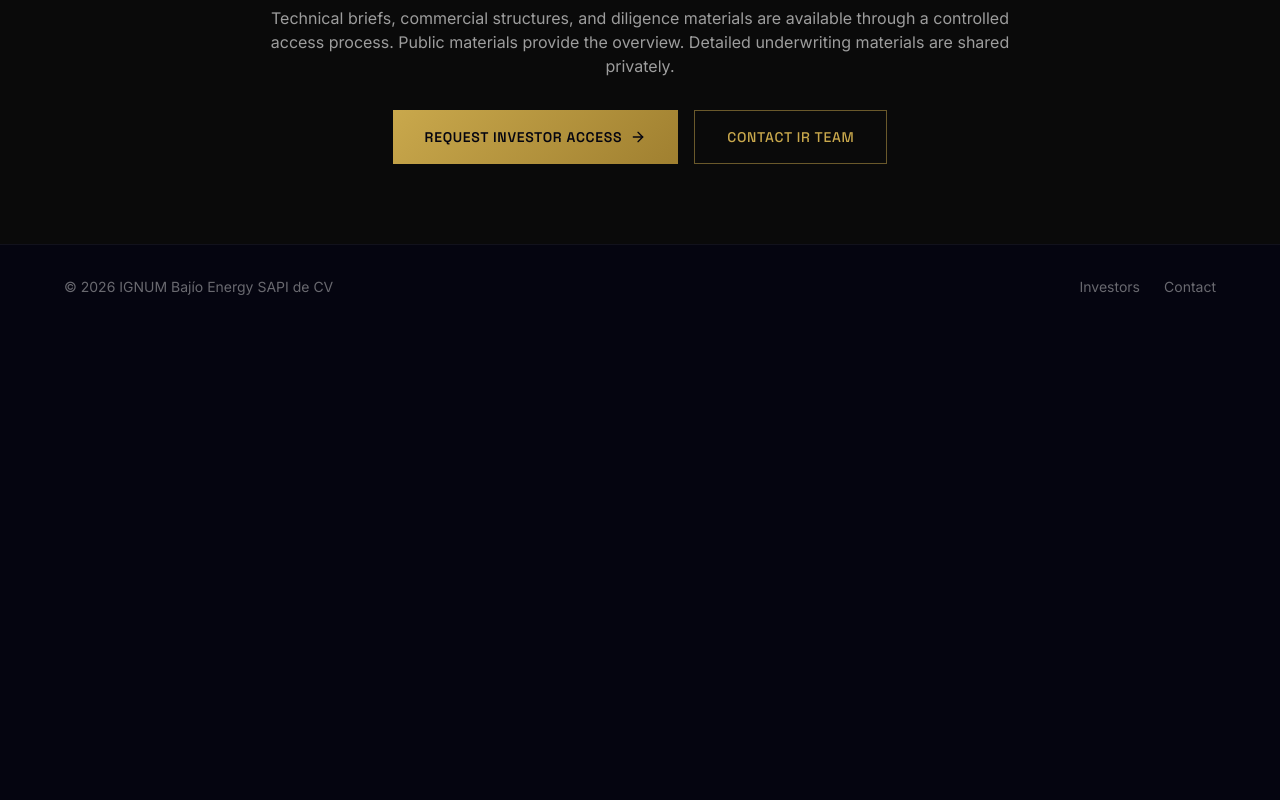
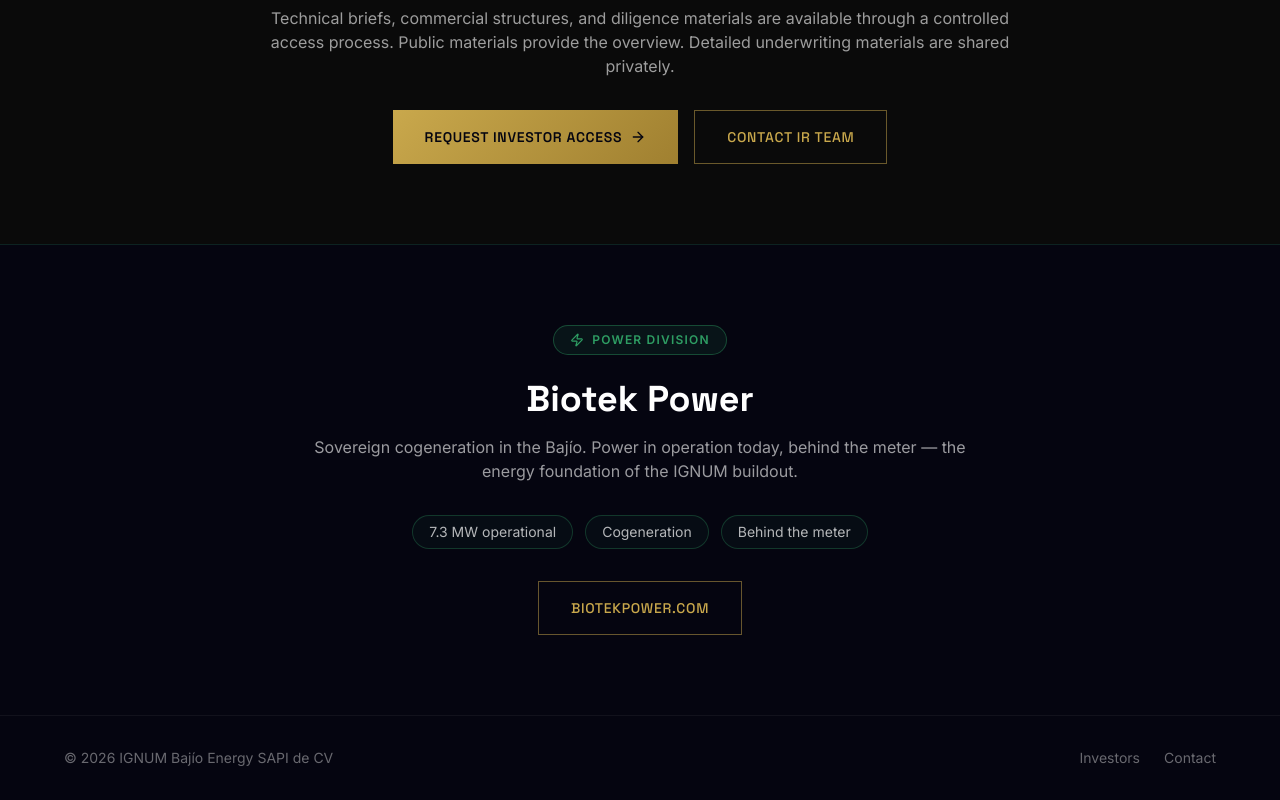
Before and after one commit to Tommy3808/ignum-website, a React (Vite) app: page / in a window 1280 px wide. Shown: the part 2624-3424 px from the top of the page. Before the commit the page ends 2953 px from the top, so only its background shows below. Built offline with nearby package versions, Linux system fonts and the light colour scheme.

Commit message:
feat: Biotek Power section on Home (power division) + live title/meta

```diff
--- a/index.html
+++ b/index.html
@@ -10,7 +10,7 @@
     <meta name="theme-color" content="#050510" />
     <link rel="preconnect" href="https://fonts.googleapis.com" />
     <link rel="preconnect" href="https://fonts.gstatic.com" crossorigin />
-    <title>IGNUM Protocol — Sovereign Intelligence Infrastructure</title>
+    <title>IGNUM Protocol — Own power. Own compute. Sovereign intelligence.</title>
   </head>
   <body>
     <div id="root"></div>
--- a/src/pages/Home.tsx
+++ b/src/pages/Home.tsx
@@ -1,6 +1,7 @@
 import { useEffect, useState } from 'react';
 import { Activity, ArrowRight, CheckCircle, Zap, Cpu, Globe, Shield, Database, Network } from 'lucide-react';
 import { Link } from 'react-router-dom';
+import BiotekPower from '../sections/BiotekPower';
 
 export default function Home() {
   const [isVisible, setIsVisible] = useState(false);
@@ -236,6 +237,9 @@
         </div>
       </section>
 
+      {/* BIOTEK POWER */}
+      <BiotekPower />
+
       {/* FOOTER */}
       <footer className="py-8 px-6 lg:px-12 border-t border-white/5">
         <div className="max-w-6xl mx-auto flex flex-col md:flex-row justify-between items-center gap-4">
--- /dev/null
+++ b/src/sections/BiotekPower.tsx
@@ -0,0 +1,43 @@
+import { Zap } from 'lucide-react';
+
+export default function BiotekPower() {
+  return (
+    <section className="py-20 px-6 lg:px-12 border-t border-[#2E9D63]/20">
+      <div className="max-w-5xl mx-auto text-center">
+        {/* Eyebrow */}
+        <div className="inline-flex items-center gap-2 px-4 py-1.5 rounded-full border border-[#2E9D63]/40 bg-[#2E9D63]/10 mb-6">
+          <Zap size={14} className="text-[#2E9D63]" />
+          <span className="text-[#2E9D63] text-xs font-semibold tracking-widest uppercase">Power Division</span>
+        </div>
+
+        <h2 className="font-display font-bold text-3xl md:text-4xl text-white mb-4">
+          Biotek Power
+        </h2>
+        <p className="text-white/60 max-w-2xl mx-auto mb-8">
+          Sovereign cogeneration in the Bajío. Power in operation today, behind the meter —
+          the energy foundation of the IGNUM buildout.
+        </p>
+
+        <div className="flex flex-wrap justify-center gap-3 mb-8">
+          {['7.3 MW operational', 'Cogeneration', 'Behind the meter'].map((chip) => (
+            <span
+              key={chip}
+              className="px-4 py-1.5 rounded-full border border-[#2E9D63]/30 bg-[#2E9D63]/5 text-white/70 text-sm"
+            >
+              {chip}
+            </span>
+          ))}
+        </div>
+
+        <a
+          href="https://biotekpower.com"
+          target="_blank"
+          rel="noopener noreferrer"
+          className="btn-outline inline-flex items-center gap-2"
+        >
+          biotekpower.com
+        </a>
+      </div>
+    </section>
+  );
+}
```
